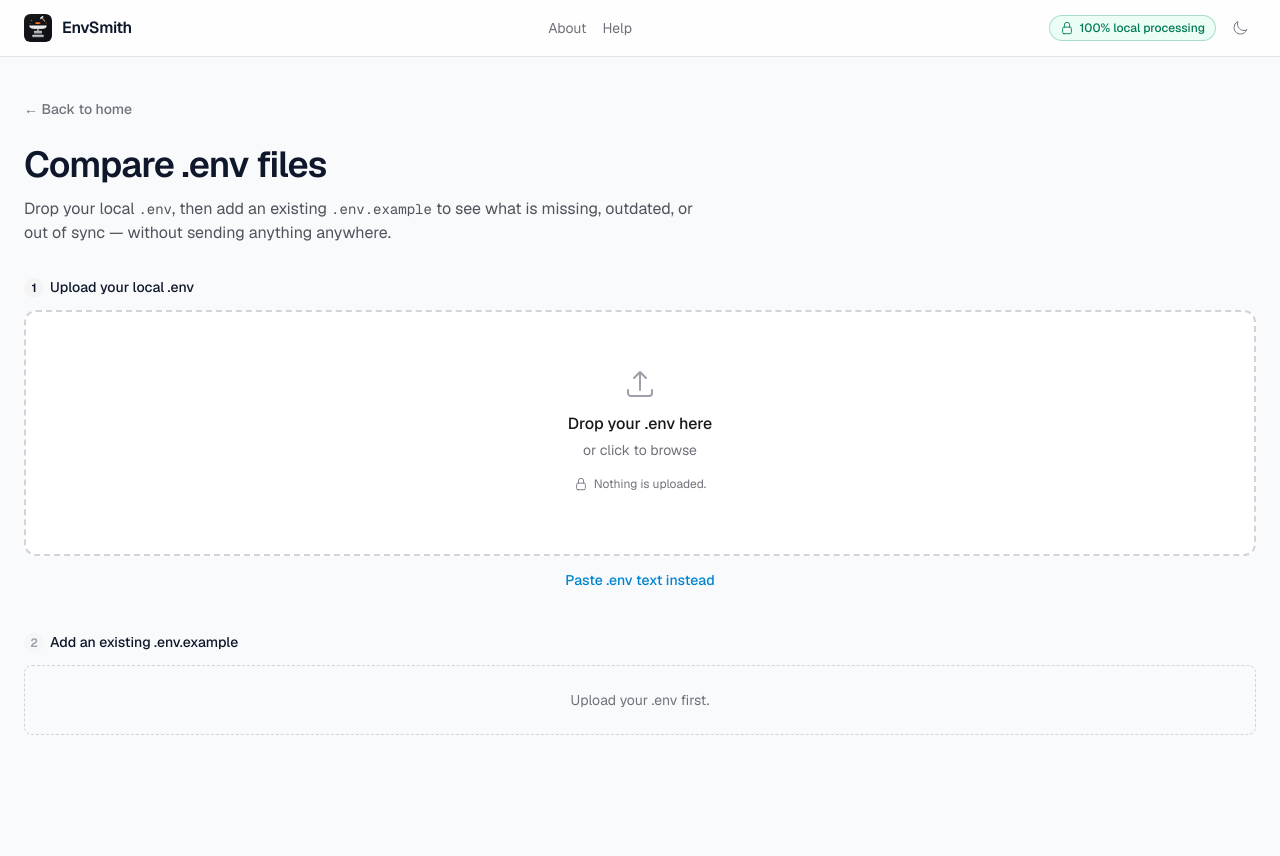
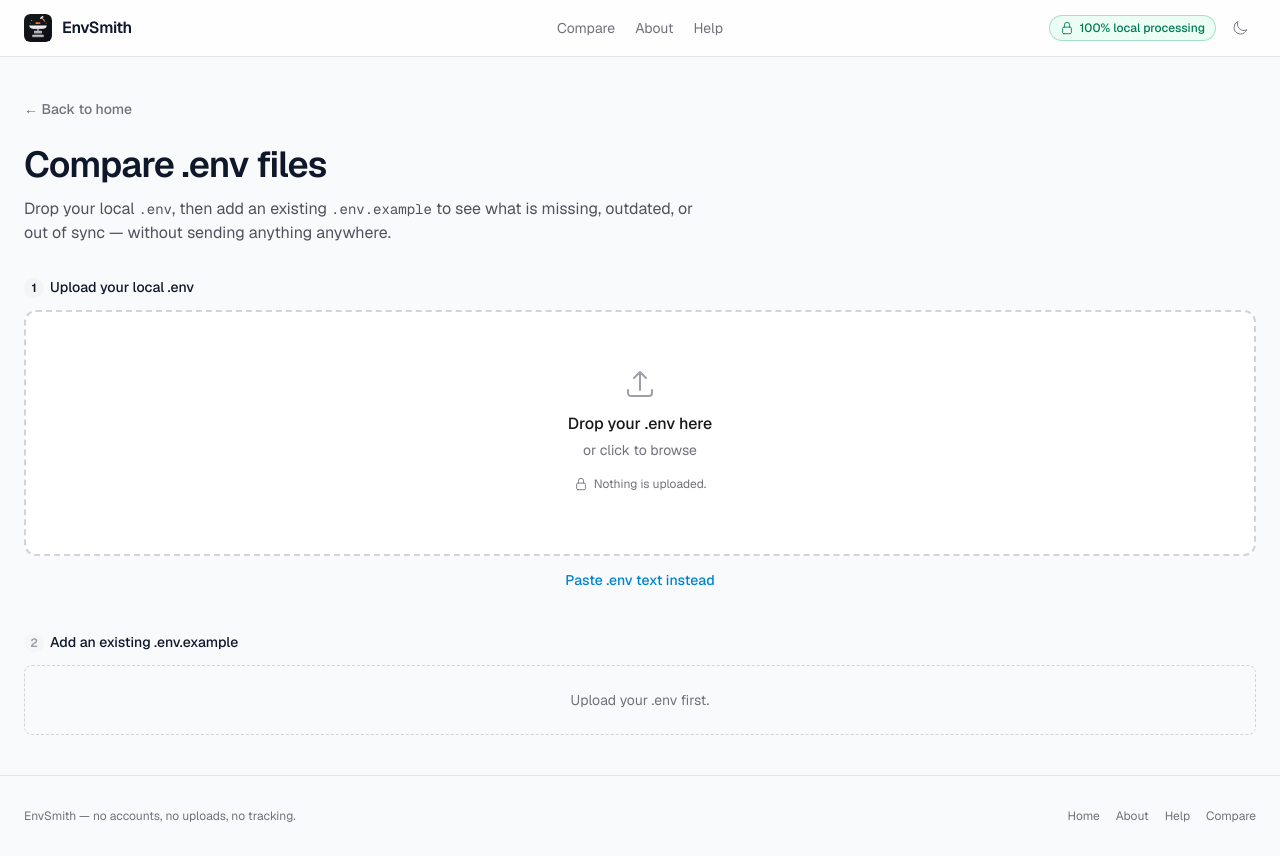
Before and after one commit to modeusweb/envsmith, a Next.js app: page /compare in a window 1280 px wide. Before the commit the page ends 800 px from the top, so only its background shows below. Built offline with nearby package versions, Linux system fonts and the light colour scheme.

Commit message:
ui: site footer on compare page, centered header nav

```diff
--- a/src/app/compare/page.tsx
+++ b/src/app/compare/page.tsx
@@ -1,8 +1,9 @@
 "use client";
 
+import Link from "next/link";
 import { useState } from "react";
-import Link from "next/link";
 import { Header } from "@/components/ui/Header";
+import { SiteFooter } from "@/components/ui/SiteFooter";
 import { ComparePanel } from "@/components/compare/ComparePanel";
 import { DropZone } from "@/components/upload/DropZone";
 import { useEnvWorkspace } from "@/hooks/use-env-workspace";
@@ -87,6 +88,7 @@ export default function ComparePage() {
           </div>
         )}
       </main>
+      <SiteFooter />
       {pasteOpen && (
         <PasteDialog
           value={pasteText}
--- a/src/components/ui/Header.tsx
+++ b/src/components/ui/Header.tsx
@@ -10,7 +10,7 @@ export function Header({ onHome }: { onHome?: () => void }) {
 
   return (
     <header className="sticky top-0 z-40 border-b border-zinc-200 dark:border-zinc-800 bg-white/80 dark:bg-zinc-950/80 backdrop-blur">
-      <div className="mx-auto max-w-7xl px-4 sm:px-6 h-14 flex items-center justify-between gap-3">
+      <div className="relative mx-auto max-w-7xl px-4 sm:px-6 h-14 flex items-center justify-between gap-3">
         {onHome ? (
           <button
             type="button"
@@ -31,7 +31,13 @@ export function Header({ onHome }: { onHome?: () => void }) {
             <span className="font-semibold tracking-tight truncate">EnvSmith</span>
           </Link>
         )}
-        <nav aria-label="Site" className="hidden sm:flex items-center gap-4 text-sm text-zinc-500 dark:text-zinc-400">
+        <nav
+          aria-label="Site"
+          className="hidden sm:flex items-center gap-5 text-sm text-zinc-500 dark:text-zinc-400 absolute left-1/2 -translate-x-1/2"
+        >
+          <Link href="/compare" className="hover:text-zinc-800 dark:hover:text-zinc-200 focus-visible:outline-2 focus-visible:outline-sky-500 rounded">
+            Compare
+          </Link>
           <Link href="/about" className="hover:text-zinc-800 dark:hover:text-zinc-200 focus-visible:outline-2 focus-visible:outline-sky-500 rounded">
             About
           </Link>
--- a/src/components/ui/PageShell.tsx
+++ b/src/components/ui/PageShell.tsx
@@ -1,6 +1,7 @@
 import Link from "next/link";
 import type { ReactNode } from "react";
 import { Header } from "@/components/ui/Header";
+import { SiteFooter } from "@/components/ui/SiteFooter";
 
 interface PageShellProps {
   title: string;
@@ -26,16 +27,7 @@ export function PageShell({ title, subtitle, children }: PageShellProps) {
         {subtitle && <p className="mt-3 text-base text-zinc-600 dark:text-zinc-400 max-w-2xl">{subtitle}</p>}
         <div className="mt-8 space-y-8">{children}</div>
       </main>
-      <footer className="border-t border-zinc-200 dark:border-zinc-800 py-8">
-        <div className="mx-auto max-w-4xl px-4 sm:px-6 flex flex-wrap items-center justify-between gap-3 text-xs text-zinc-500 dark:text-zinc-500">
-          <span>EnvSmith — no accounts, no uploads, no tracking.</span>
-          <nav aria-label="Footer" className="flex items-center gap-4">
-            <Link href="/" className="hover:text-zinc-800 dark:hover:text-zinc-300">Home</Link>
-            <Link href="/about" className="hover:text-zinc-800 dark:hover:text-zinc-300">About</Link>
-            <Link href="/help" className="hover:text-zinc-800 dark:hover:text-zinc-300">Help</Link>
-          </nav>
-        </div>
-      </footer>
+      <SiteFooter />
     </>
   );
 }
--- /dev/null
+++ b/src/components/ui/SiteFooter.tsx
@@ -0,0 +1,26 @@
+import Link from "next/link";
+
+/** Site-wide footer with navigation. */
+export function SiteFooter() {
+  return (
+    <footer className="border-t border-zinc-200 dark:border-zinc-800 py-8">
+      <div className="mx-auto max-w-7xl px-4 sm:px-6 flex flex-wrap items-center justify-between gap-3 text-xs text-zinc-500 dark:text-zinc-500">
+        <span>EnvSmith — no accounts, no uploads, no tracking.</span>
+        <nav aria-label="Footer" className="flex items-center gap-4">
+          <Link href="/" className="hover:text-zinc-800 dark:hover:text-zinc-300 focus-visible:outline-2 focus-visible:outline-sky-500 rounded">
+            Home
+          </Link>
+          <Link href="/about" className="hover:text-zinc-800 dark:hover:text-zinc-300 focus-visible:outline-2 focus-visible:outline-sky-500 rounded">
+            About
+          </Link>
+          <Link href="/help" className="hover:text-zinc-800 dark:hover:text-zinc-300 focus-visible:outline-2 focus-visible:outline-sky-500 rounded">
+            Help
+          </Link>
+          <Link href="/compare" className="hover:text-zinc-800 dark:hover:text-zinc-300 focus-visible:outline-2 focus-visible:outline-sky-500 rounded">
+            Compare
+          </Link>
+        </nav>
+      </div>
+    </footer>
+  );
+}
```
